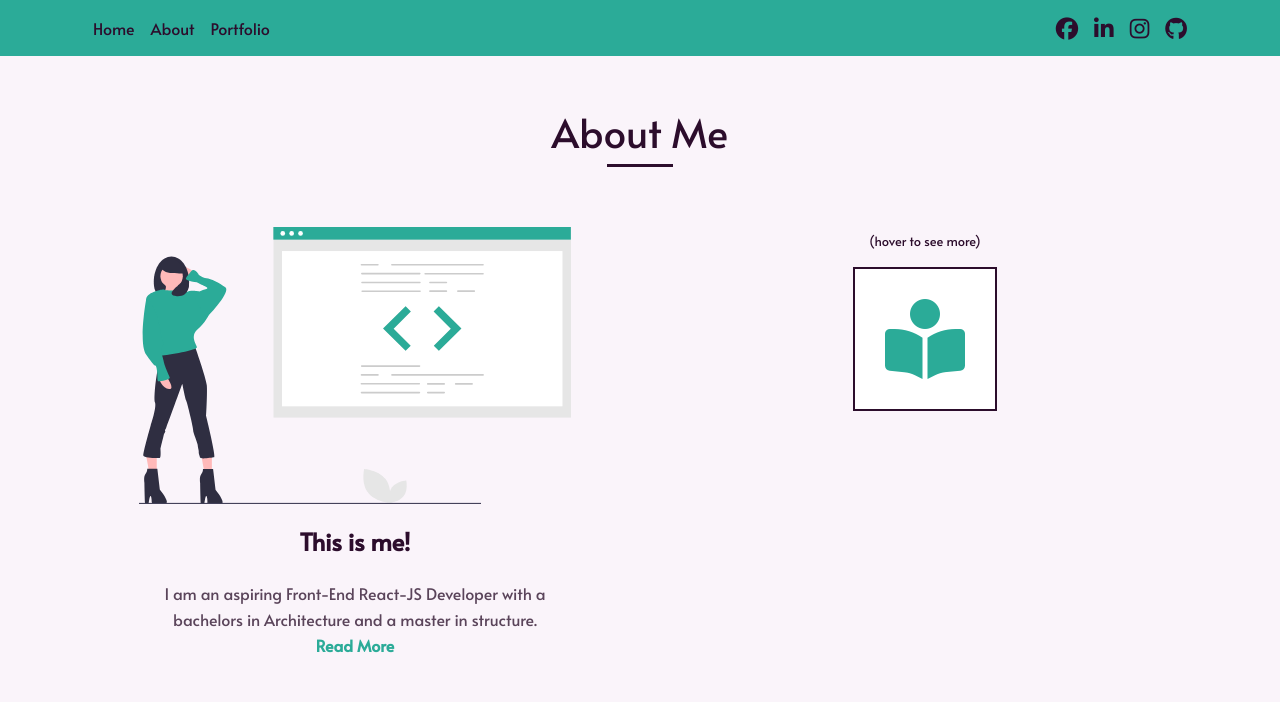
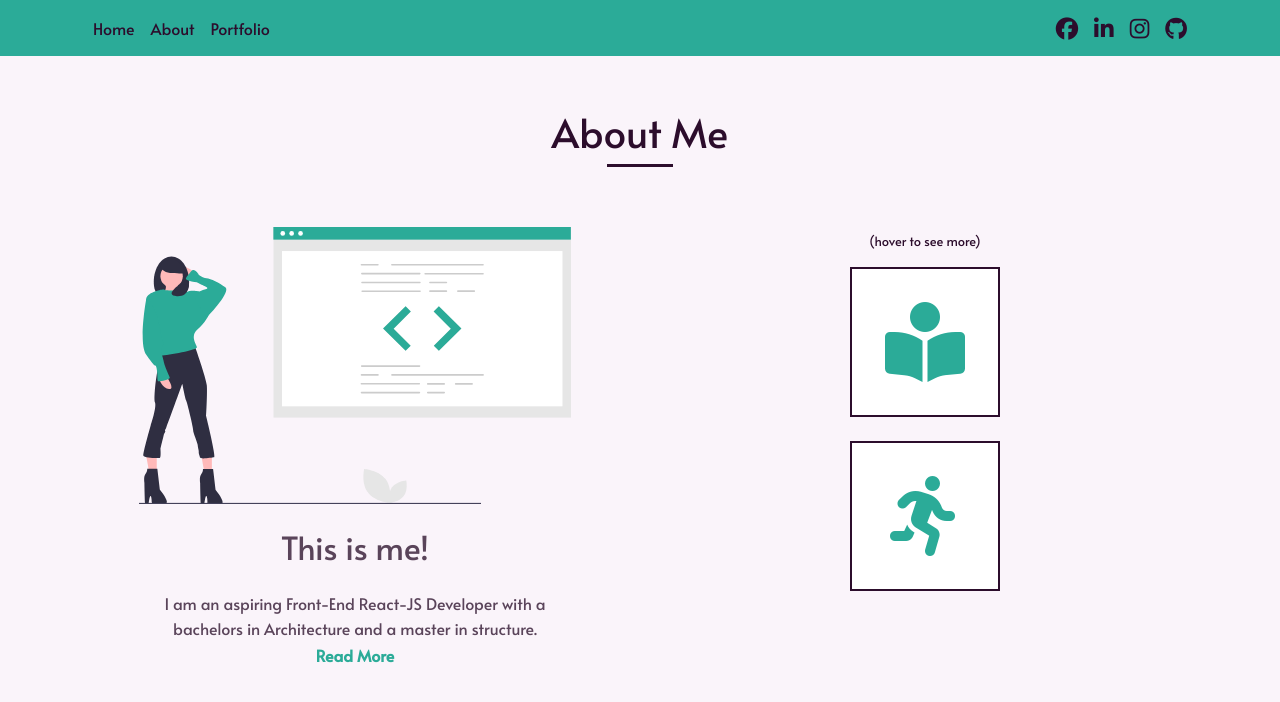
Before and after one commit to SantoroA/santoro-react, a React (Create React App) app: page /about in a window 1280 px wide. Shown: the top 702 px of the page. Built offline with nearby package versions, Linux system fonts and the light colour scheme.

Commit message:
added proactive qualities card

```diff
--- a/src/About.css
+++ b/src/About.css
@@ -16,27 +16,3 @@
   color: #2bab98;
   font-weight: 700;
 }
-.About h2 {
-  font-weight: 600;
-  font-size: 1.5em;
-  color: #2c0d2c;
-}
-.About .card {
-  width: 100%;
-  border-radius: 0;
-  border: 2px solid #5a445a;
-  color: #5a445a;
-}
-.About .card h5 {
-  color: #2c0d2c;
-}
-.About .btn {
-  border-radius: 0;
-  border: 2px solid #2c0d2c;
-  padding: 30px 30px;
-  background-color: white;
-}
-.About .fas {
-  font-size: 5em;
-  color: #2bab98;
-}
--- a/src/AboutMe.js
+++ b/src/AboutMe.js
@@ -55,8 +55,13 @@ export default function AboutMe() {
           </p>
           <QualitiesCard
             title="Fast learner"
-            text="What takes months for other people to learn, takes me weeks."
+            text="What takes other people months to learn, takes me weeks."
             icon="fa-book-reader"
+          />
+          <QualitiesCard
+            title="Proactive"
+            text="I don't sit back and wait for things to happen, I make them happen"
+            icon="fa-running"
           />
         </div>
       </div>
--- /dev/null
+++ b/src/QualitiesCard.css
@@ -0,0 +1,26 @@
+.QualitiesCard h2 {
+  font-weight: 600;
+  font-size: 1.5em;
+  color: #2c0d2c;
+}
+.QualitiesCard .card {
+  width: 100%;
+  border-radius: 0;
+  border: 2px solid #5a445a;
+  color: #5a445a;
+}
+.QualitiesCard .card h5 {
+  color: #2c0d2c;
+}
+.QualitiesCard .btn {
+  border-radius: 0;
+  border: 2px solid #2c0d2c;
+  margin-bottom: 100px;
+  width: 150px;
+  height: 150px;
+  background-color: white;
+}
+.QualitiesCard .fas {
+  font-size: 5em;
+  color: #2bab98;
+}
--- a/src/QualitiesCard.js
+++ b/src/QualitiesCard.js
@@ -1,10 +1,11 @@
 import React from "react";
 import useToggle from "./hooks/useToggle";
+import "./QualitiesCard.css";
 
 export default function QualitiesCard(props) {
   const [isCardExpanded, toggleIsCardExpanded] = useToggle(false);
   return (
-    <>
+    <div className="QualitiesCard pb-4">
       {isCardExpanded ? (
         <div onMouseLeave={toggleIsCardExpanded} className="card py-2 mb-3">
           <div className="row no-gutters">
@@ -20,10 +21,10 @@ export default function QualitiesCard(props) {
           </div>
         </div>
       ) : (
-        <button className="btn" onMouseEnter={toggleIsCardExpanded}>
+        <button className="btn m-auto" onMouseEnter={toggleIsCardExpanded}>
           <i className={`fas ${props.icon}`}></i>
         </button>
       )}
-    </>
+    </div>
   );
 }
```
